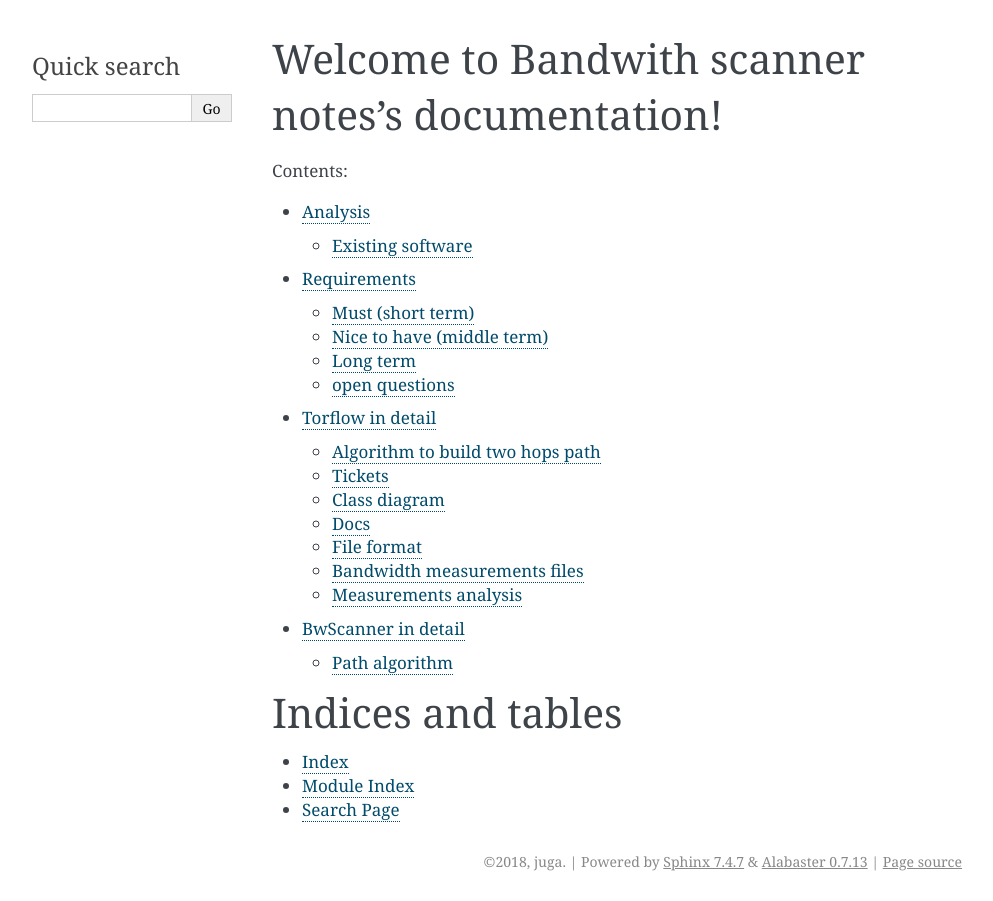
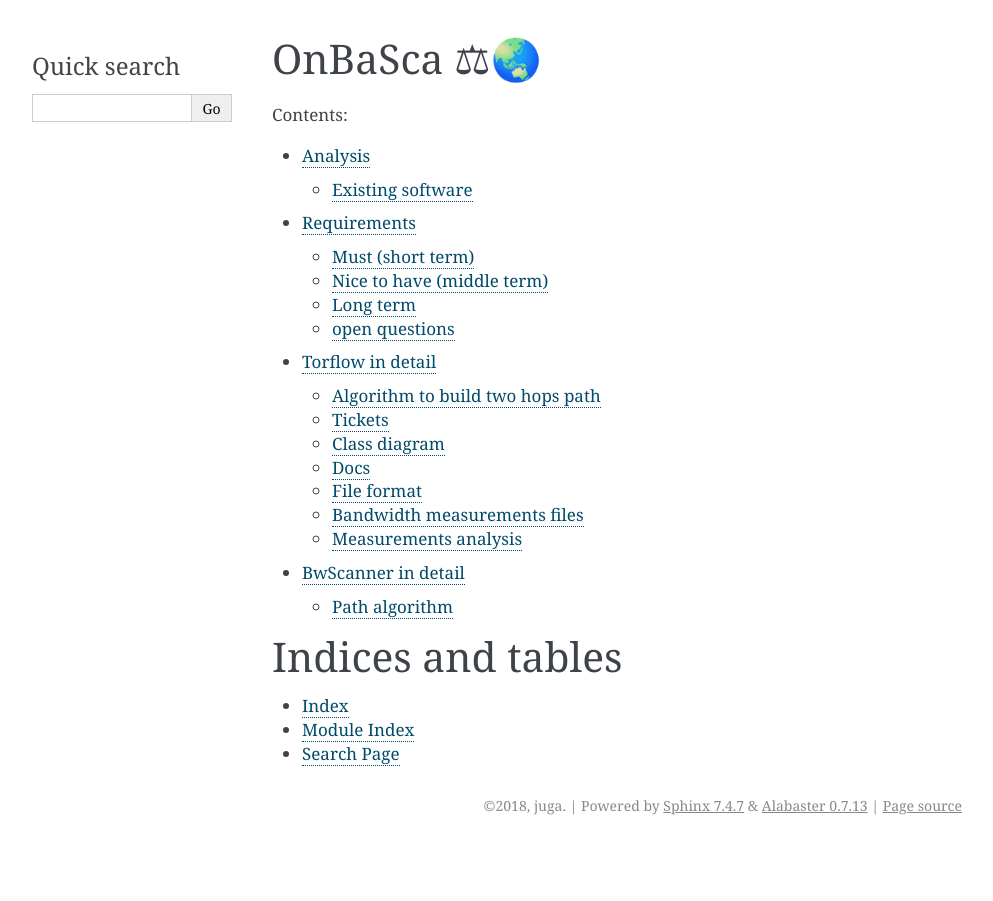
Before and after one commit to juga0/onbasca, a Sphinx documentation site: the page built from docs/source/index.rst, in a window 1280 px wide. Shown: the whole page, without its empty margins (148-1141 px from the left). Built offline with Sphinx 7.4.7, drawn with Linux system fonts in a browser that asks for light colours; pages that are not in the unit, such as notebooks, are missing from menus.

Commit message:
Change title

```diff
--- a/docs/source/index.rst
+++ b/docs/source/index.rst
@@ -3,8 +3,8 @@
    You can adapt this file completely to your liking, but it should at least
    contain the root `toctree` directive.
 
-Welcome to Bandwith scanner notes's documentation!
-==================================================
+OnBaSca ⚖🌏
+============
 
 .. toctree::
    :maxdepth: 2
```
